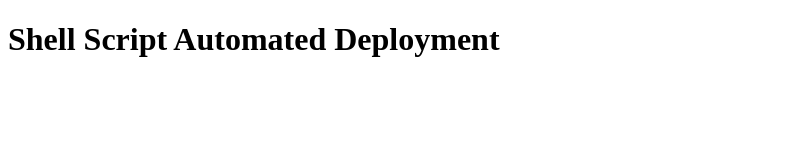
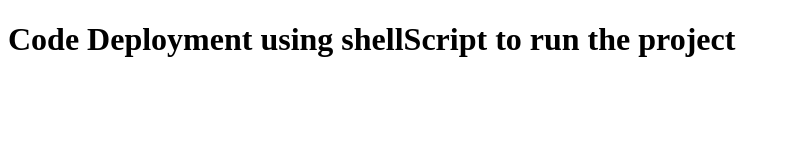
Before and after one commit to muhammadasif84/aws-labs, a plain HTML site: page index.html in a window 1280 px wide. Shown: the whole page, without its empty margins (0-790 px from the left). Drawn offline with Linux system fonts and the light colour scheme.

Commit message:
main branch

```diff
--- a/index.html
+++ b/index.html
@@ -3,9 +3,9 @@
 <head>
     <meta charset="UTF-8">
     <meta name="viewport" content="width=device-width, initial-scale=1.0">
-    <title>AWS-LABS</title>
+    <title>DevOps - AWS - LABS - Projects</title>
 </head>
 <body>
-    <h1>Shell Script Automated Deployment</h1>
+    <h1>Code Deployment using shellScript to run the project</h1>
 </body>
 </html>
```
Also changed, not shown: 1 other file.
